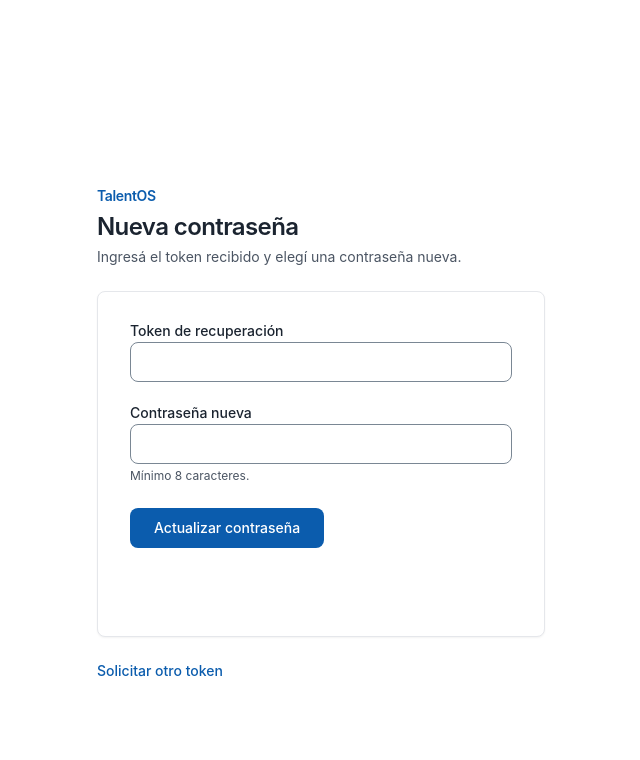
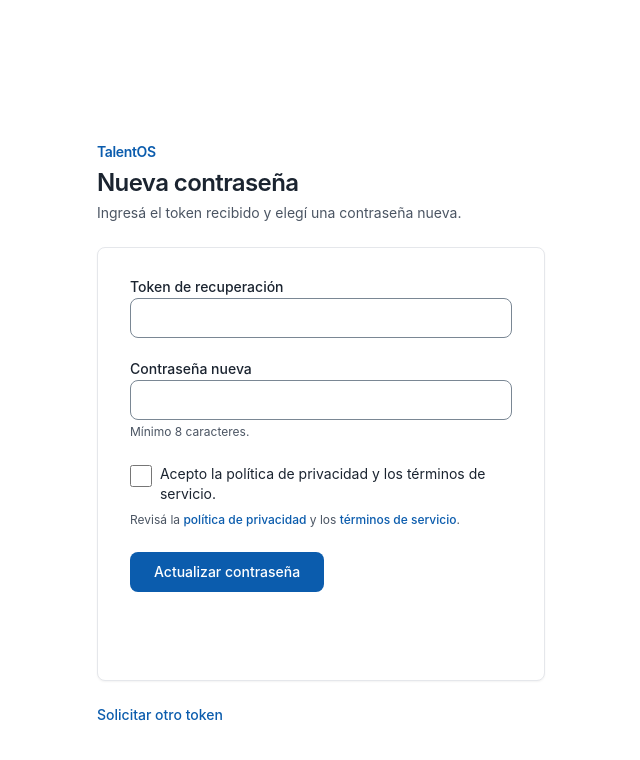
Before and after one commit to NachoLedesma33/talentOS, a Next.js app in the folder apps/web/: page /reset-password in a window 1280 px wide. Shown: the top 760 px of the page, without its empty margins (319-959 px from the left). Built offline with nearby package versions, Linux system fonts and the light colour scheme; no server answers.

Commit message:
feat(web): consent checkbox on password reset

```diff
--- a/apps/web/src/app/reset-password/page.tsx
+++ b/apps/web/src/app/reset-password/page.tsx
@@ -7,6 +7,7 @@ import { ApiError, apiFetch } from "../../lib/api";
 import type { MessageResponse, PasswordResetConfirm } from "../../lib/types";
 import { Button } from "../../components/ui/shadcn/button";
 import { Card } from "../../components/ui/shadcn/card";
+import { Checkbox } from "../../components/ui/shadcn/checkbox";
 import { Input } from "../../components/ui/shadcn/input";
 import { Label } from "../../components/ui/shadcn/label";
 
@@ -24,6 +25,7 @@ function ResetPasswordForm() {
     const payload: PasswordResetConfirm = {
       token: String(data.get("token") ?? "").trim(),
       password: String(data.get("password") ?? ""),
+      accept_privacy: data.get("accept_privacy") === "true",
     };
 
     setStatus("loading");
@@ -86,6 +88,38 @@ function ResetPasswordForm() {
               <p className="text-xs text-text-muted">Mínimo 8 caracteres.</p>
             </div>
 
+            <div className="space-y-2">
+              <div className="flex items-start gap-2">
+                <Checkbox
+                  id="reset-consent"
+                  name="accept_privacy"
+                  value="true"
+                  aria-describedby="reset-consent-help"
+                  required
+                />
+                <Label htmlFor="reset-consent" className="text-sm font-normal">
+                  Acepto la política de privacidad y los términos de servicio.
+                </Label>
+              </div>
+              <p id="reset-consent-help" className="text-xs text-text-muted">
+                Revisá la{" "}
+                <a
+                  href="https://github.com/NachoLedesma33/talentOS/blob/main/docs/privacy-policy.md"
+                  className="font-medium text-accent hover:opacity-80"
+                >
+                  política de privacidad
+                </a>{" "}
+                y los{" "}
+                <a
+                  href="https://github.com/NachoLedesma33/talentOS/blob/main/docs/terms-of-service.md"
+                  className="font-medium text-accent hover:opacity-80"
+                >
+                  términos de servicio
+                </a>
+                .
+              </p>
+            </div>
+
             <Button type="submit" disabled={status === "loading"}>
               {status === "loading" ? "Actualizando…" : "Actualizar contraseña"}
             </Button>
```
Also changed, not shown: 1 other file (tests, documents, lock files or other folders).
